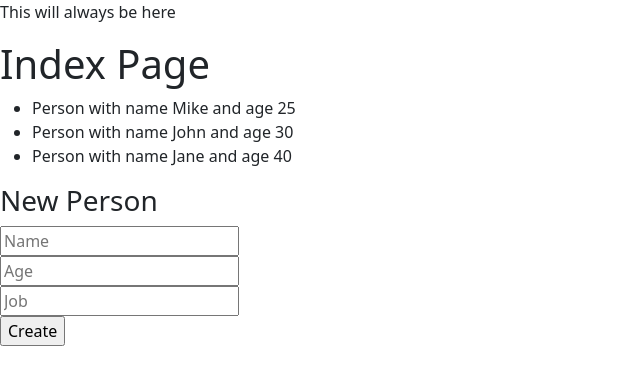
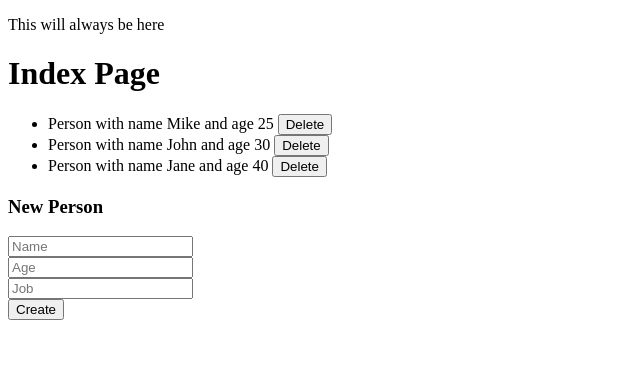
Before and after one commit to Vboer/flask_sql_tutorial, a Flask app: page / in a window 1280 px wide. Shown: the top 385 px of the page, without its empty margins (0-640 px from the left). Run offline with Flask 3, Linux system fonts and the light colour scheme; some libraries are stand-ins or nearby versions.

Commit message:
delete people from data base

```diff
--- a/routes.py
+++ b/routes.py
@@ -20,3 +20,10 @@ def register_routes(app, db):
         db.session.add(person)
         db.session.commit()
         return redirect('/')
+
+    @app.route('/delete/<pid>', methods=['DELETE'])
+    def delete(pid):
+        Person.query.filter(Person.pid == pid).delete()
+        db.session.commit()
+        people = Person.query.all()
+        return render_template(template_name_or_list='index.html',people=people)
--- a/templates/base.html
+++ b/templates/base.html
@@ -3,7 +3,6 @@
 <head>
     <meta charset="UTF-8" />
     <title>{% block title %} Default Title{% endblock %}</title>
-    <link rel="stylesheet" type="text/css" href="/css/bootstrap.css">
 </head>
 <body>
 	{%with messages = get_flashed_messages()%}
@@ -17,6 +16,5 @@
 	{%endwith%}
     <p>This will always be here</p>
     {% block content %}{% endblock %}
-    <script src="/js/bootstrap.js"></script>
 </body>
 </html>
--- a/templates/index.html
+++ b/templates/index.html
@@ -6,7 +6,7 @@
 
     <ul>
     {% for person in people %}
-        <li>{{ person }}</li>
+        <li>{{ person }} <button onclick="deletePerson({{ person.pid }})"> Delete</button></li>
     {% endfor %}
     </ul>
 
@@ -16,5 +16,20 @@
         <input type="number" name="age" placeholder="Age"><br>
         <input type="text" name="job" placeholder="Job"><br>
         <input type="submit" value="Create"><br>
-    </form
+    </form>
+    <script type="text/javascript">
+        function deletePerson (pid){
+            fetch ('{{ url_for("delete", pid=pid) }}' + pid, {method:'DELETE'})
+            .then(response =>{
+                if (response.ok) {
+                    window.location.reload();
+                } else {
+                    console.error('Failed to delete item wiht pid: ', pid)
+                }
+            })
+            .catch (error =>{
+                console.error('Error during fetching: ', error)
+            })
+        }
+    </script>
 {% endblock %}
```
Also changed, not shown: instance/testdb.db.
